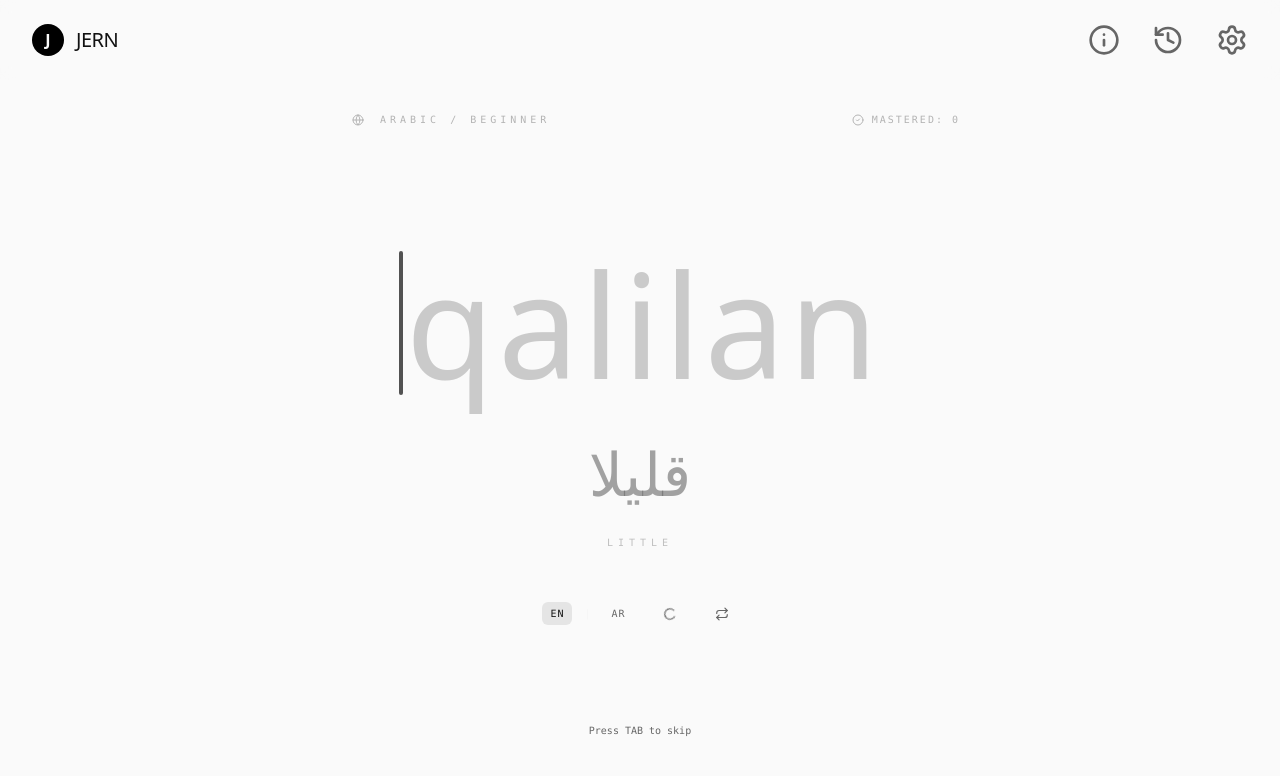
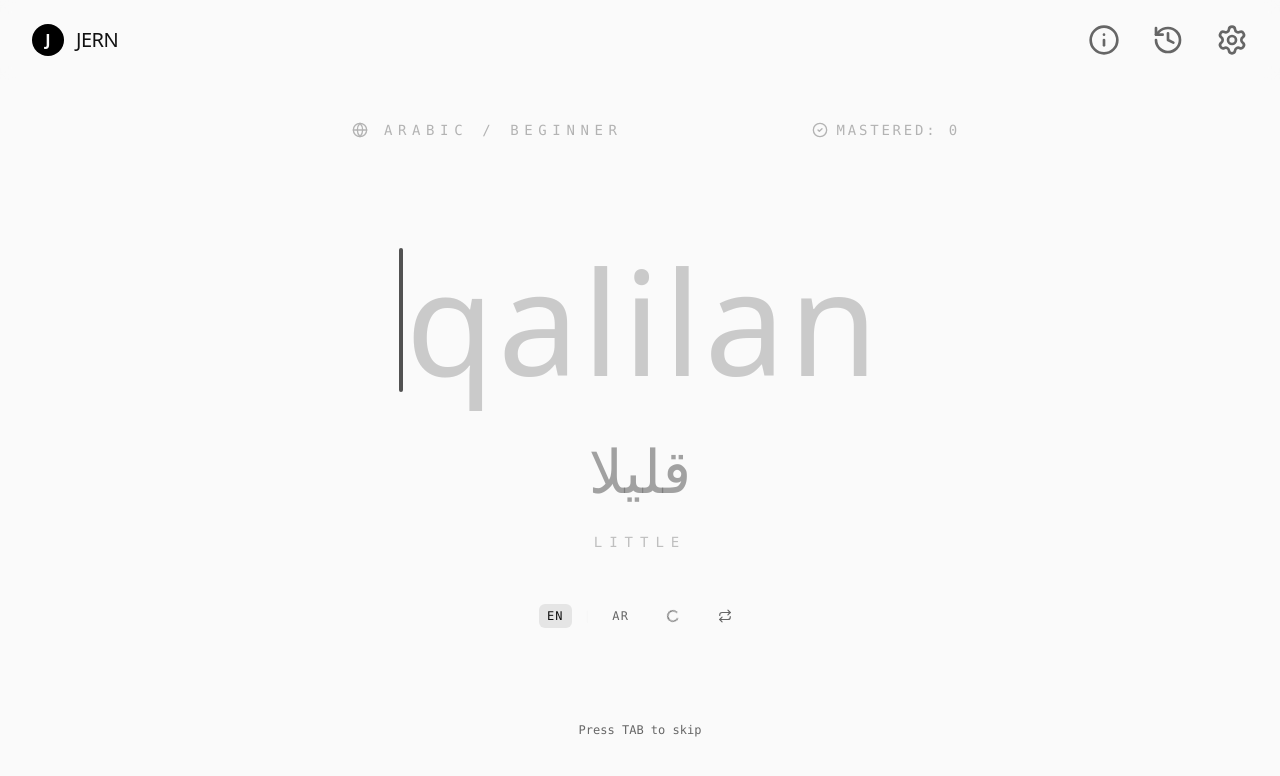
Before and after one commit to nawfaljaffri/jern-web-app, a Next.js app: page / in a window 1280 px wide. Shown: the top 776 px of the page. Built offline with nearby package versions, Linux system fonts and the light colour scheme.

Commit message:
style(desktop): significantly increase desktop font sizes for translations, headers, and audio buttons for better readability

```diff
--- a/app/page.tsx
+++ b/app/page.tsx
@@ -313,12 +313,12 @@ export default function Home() {
         ) : (
           <>
             <div className="w-full flex justify-between items-center opacity-30 mt-4 md:mt-8 pointer-events-none px-4 md:px-8 absolute top-0">
-              <div className="text-[10px] font-mono uppercase tracking-[0.4em] flex items-center gap-4 pointer-events-auto">
-                <Globe className="w-3 h-3" />
+              <div className="text-xs md:text-sm font-mono uppercase tracking-[0.4em] flex items-center gap-4 pointer-events-auto mt-2">
+                <Globe className="w-3 md:w-4 h-3 md:h-4" />
                 <span>{LANGUAGES.find(l => l.value === settings.language)?.label} / {settings.difficulty}</span>
               </div>
-              <div className="text-[10px] font-mono uppercase tracking-[0.2em] flex items-center gap-2 pointer-events-auto">
-                <CheckCircle2 className="w-3 h-3" />
+              <div className="text-xs md:text-sm font-mono uppercase tracking-[0.2em] flex items-center gap-2 pointer-events-auto mt-2">
+                <CheckCircle2 className="w-3 md:w-4 h-3 md:h-4" />
                 <span>Mastered: {history.length}</span>
               </div>
             </div>
--- a/components/TypingTest.tsx
+++ b/components/TypingTest.tsx
@@ -220,14 +220,14 @@ export default function TypingTest({ word, onComplete, onBack, onMismatch, onSpe
                     </div>
                     <div className={cn(
                         "font-mono uppercase tracking-[0.5em] mt-2",
-                        isIOS ? "text-[12px] md:text-sm text-muted/60" : "text-[10px] text-muted/40"
+                        isIOS ? "text-[12px] md:text-sm text-muted/60" : "text-xs md:text-sm text-muted/40"
                     )}>
                         {word.definition}
                     </div>
 
                     <div className={cn(
                         "flex items-center justify-center font-mono text-muted z-10",
-                        isIOS ? "mt-8 gap-4 text-xs md:text-sm tracking-[0.15em]" : "mt-6 gap-3 text-[10px] tracking-[0.1em]"
+                        isIOS ? "mt-8 gap-4 text-xs md:text-sm tracking-[0.15em]" : "mt-6 gap-3 text-xs tracking-[0.1em]"
                     )}>
                         <button
                             onClick={(e) => { e.stopPropagation(); setAudioMode("en"); }}
@@ -303,7 +303,7 @@ export default function TypingTest({ word, onComplete, onBack, onMismatch, onSpe
                 transition={{ delay: 3 }}
                 className={cn(
                     "absolute opacity-40 select-none text-center font-mono text-muted",
-                    isIOS ? "-bottom-16 text-[10px] md:text-xs" : "-bottom-12 text-[10px]"
+                    isIOS ? "-bottom-16 text-[10px] md:text-xs" : "-bottom-12 text-xs"
                 )}
             >
                 {isIOS ? "Use side arrows to navigate" : "Press TAB to skip"}
```
